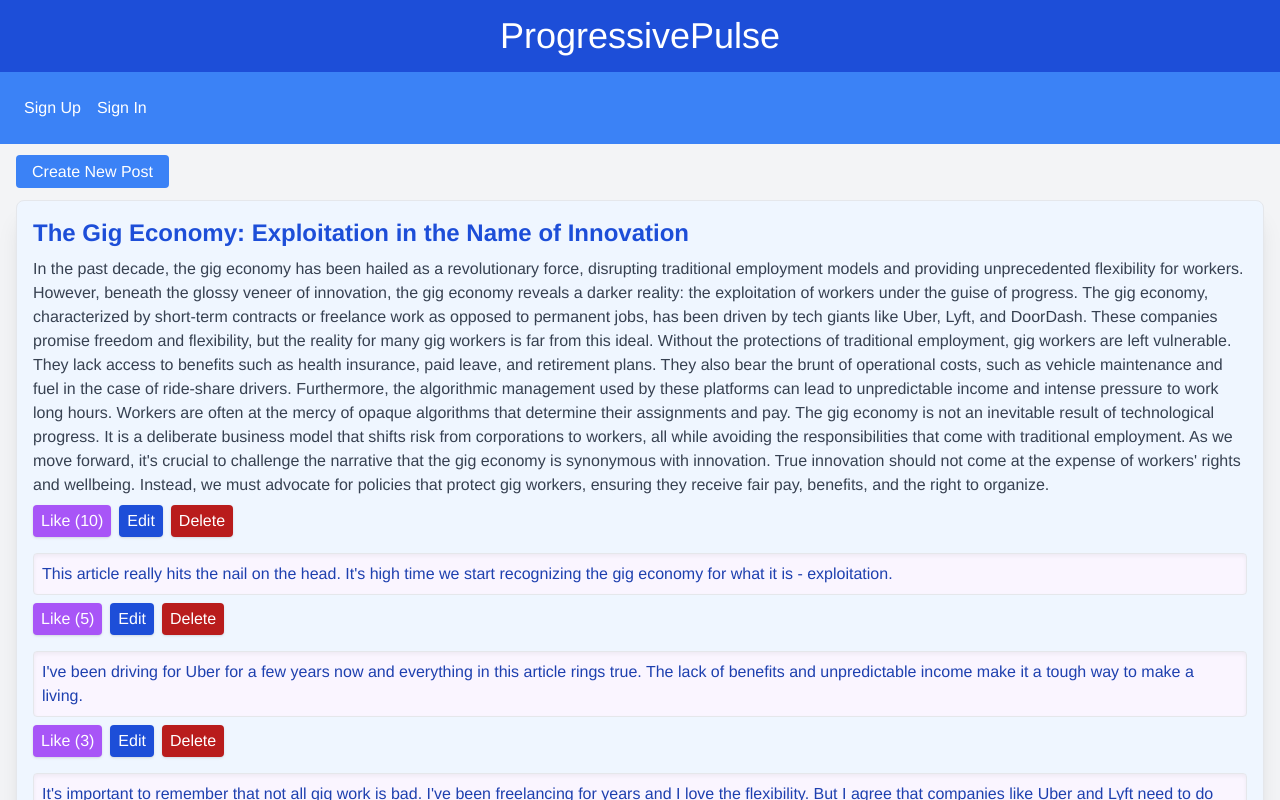
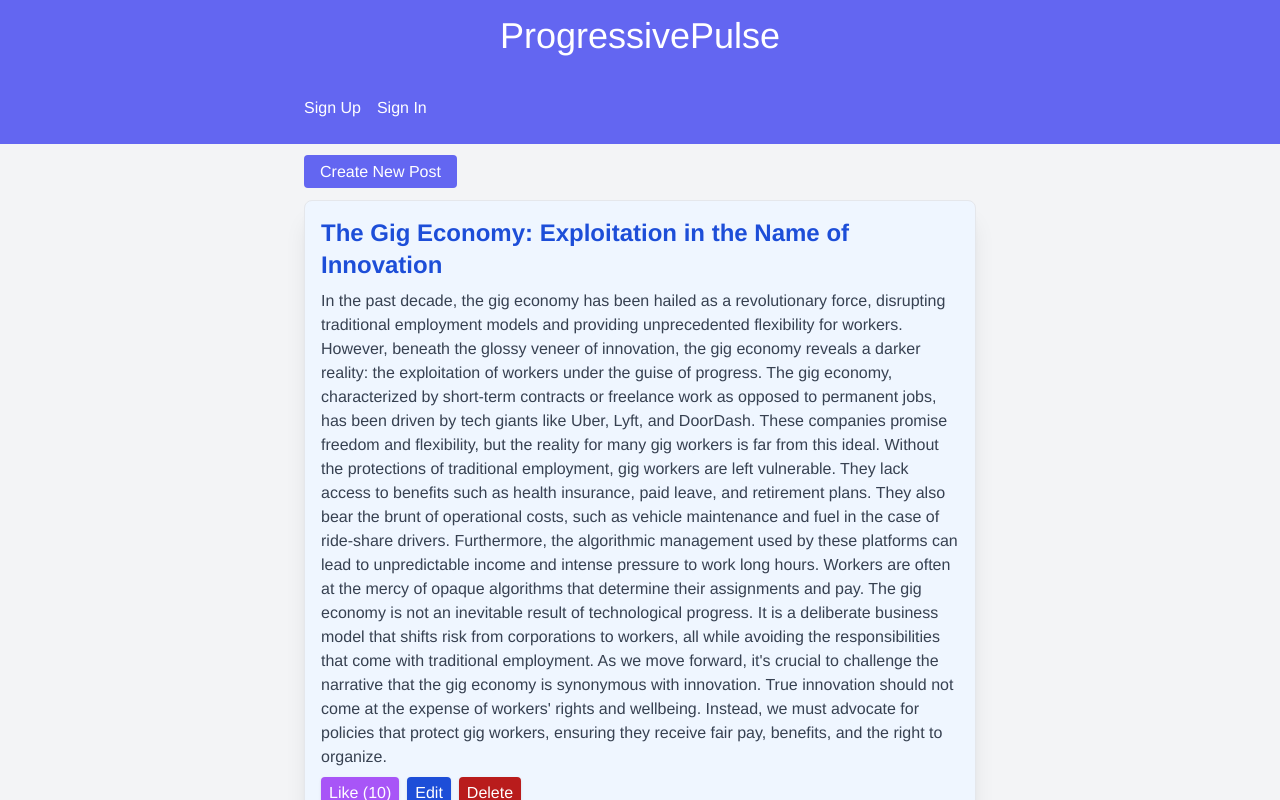
Before and after one commit to hsavzyan/ProgressivePulse, a React (Vite) app: page / in a window 1280 px wide. Shown: the top 800 px of the page. Built offline with nearby package versions, Linux system fonts and the light colour scheme; no server answers.

Commit message:
width changed

```diff
--- a/src/App.tsx
+++ b/src/App.tsx
@@ -312,7 +312,8 @@ const App: React.FC = () => {
   return (
     <div className="flex flex-col min-h-screen bg-gray-100">
       <Header />
-      <nav className="bg-blue-500 p-6">
+      <nav className="bg-indigo-500 p-6">
+        <div className="max-w-2xl mx-auto">
           {!currentUser && (
             <>
               <Link to="/signup" className="text-white mr-4">
@@ -333,6 +334,7 @@ const App: React.FC = () => {
               </Link>
             </>
           )}
+        </div>
       </nav>
       <main className="flex-grow p-4">
         <Routes>
--- a/src/components/Header.tsx
+++ b/src/components/Header.tsx
@@ -2,7 +2,7 @@ import { Link } from "react-router-dom";
 
 const Header: React.FC = () => {
   return (
-    <header className="bg-blue-700 text-white p-4 text-center">
+    <header className="bg-indigo-500 text-white p-4 text-center">
       <Link to="/posts" className="text-white hover:text-blue-300">
         <h1 className="text-4xl">ProgressivePulse</h1>
       </Link>
--- a/src/components/Post.tsx
+++ b/src/components/Post.tsx
@@ -69,7 +69,7 @@ const Post: React.FC<PostProps> = ({
 
   // Return the JSX to render
   return (
-    <article className="border p-4 mb-4 bg-blue-50 rounded-lg shadow-xl">
+    <article className="border p-4 mb-4 bg-blue-50 rounded-lg shadow-xl max-w-5xl mx-auto">
       <h2 className="text-2xl mb-2 font-semibold text-blue-700">
         {isEditingPost ? (
           <input
--- a/src/components/Posts.tsx
+++ b/src/components/Posts.tsx
@@ -42,16 +42,15 @@ const Posts: React.FC<PostsProps> = ({
 }) => {
   // Return the JSX to render
   return (
-    <div>
+    <div className="max-w-2xl mx-auto">
       <div className="mb-4">
         <Link
           to="/newpost"
-          className="px-4 py-2 bg-blue-500 text-white rounded hover:bg-blue-600"
+          className="px-4 py-2 bg-indigo-500 text-white rounded hover:bg-indigo-600"
         >
           Create New Post
         </Link>
       </div>
-
       {posts.map((post) => (
         <Post
           key={post.id}
```
Lines whose indentation alone changed are shown as unchanged.
